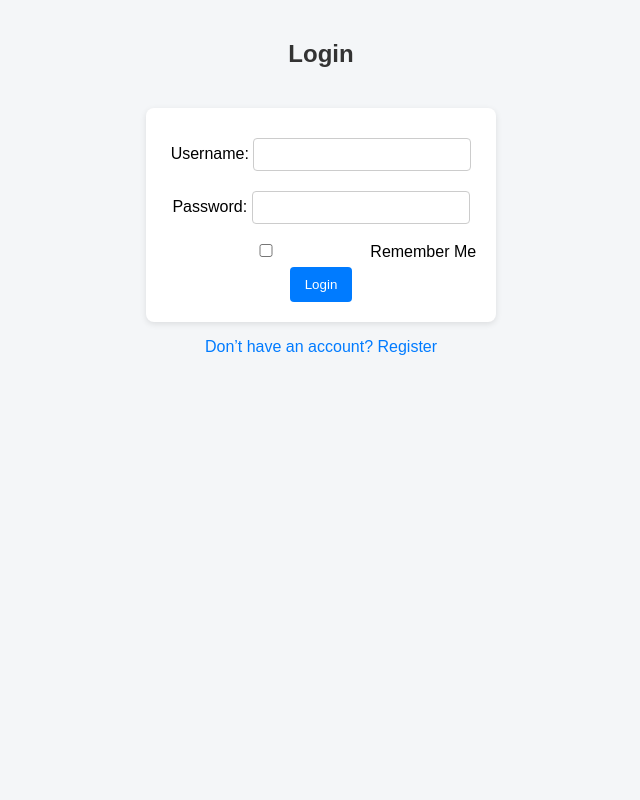
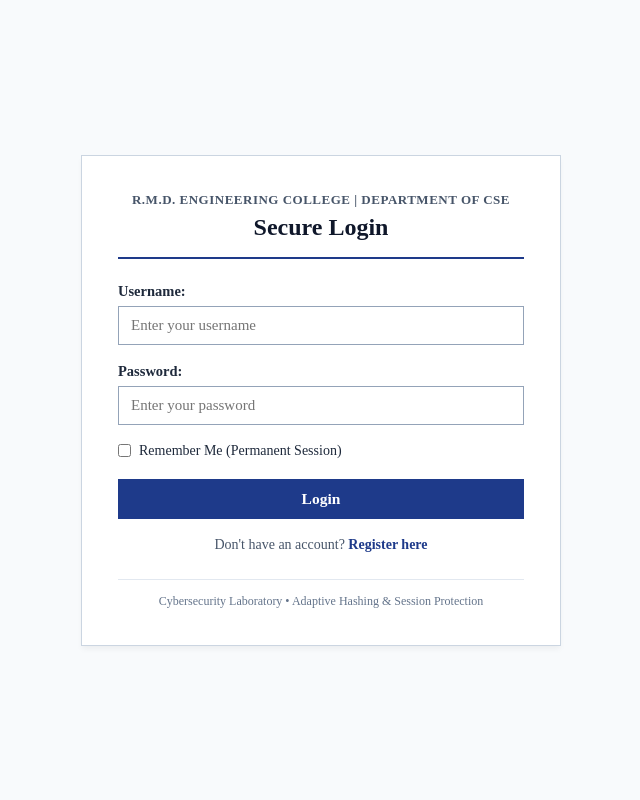
Before and after one commit to MSD-678/secure_login_app, a Flask app: page /login in a window 1280 px wide. Shown: the whole page, without its empty margins (319-959 px from the left). Run offline with Flask 3, Linux system fonts and the light colour scheme.

Commit message:
Enhance login.html with new styles and structure
Updated the login page layout and styles for improved user experience.

```diff
--- a/templates/login.html
+++ b/templates/login.html
@@ -1,24 +1,210 @@
 <!DOCTYPE html>
-<html>
+<html lang="en">
 <head>
-  <title>Login</title>
-  <link rel="stylesheet" href="{{ url_for('static', filename='style.css') }}">
+    <meta charset="UTF-8">
+    <meta name="viewport" content="width=device-width, initial-scale=1.0">
+    <title>Secure Login Portal</title>
+    <style>
+        * {
+            box-sizing: border-box;
+            margin: 0;
+            padding: 0;
+        }
+
+        body {
+            font-family: "Times New Roman", Times, serif;
+            background-color: #f8fafc;
+            color: #0f172a;
+            display: flex;
+            justify-content: center;
+            align-items: center;
+            min-height: 100vh;
+            padding: 20px;
+        }
+
+        .container {
+            background-color: #ffffff;
+            border: 1px solid #cbd5e1;
+            box-shadow: 0 4px 6px -1px rgba(0, 0, 0, 0.05);
+            width: 100%;
+            max-width: 480px;
+            padding: 36px;
+        }
+
+        .header {
+            text-align: center;
+            border-bottom: 2px solid #1e3a8a;
+            padding-bottom: 16px;
+            margin-bottom: 24px;
+        }
+
+        .header h3 {
+            font-size: 13px;
+            text-transform: uppercase;
+            letter-spacing: 0.5px;
+            color: #475569;
+            margin-bottom: 6px;
+        }
+
+        .header h1 {
+            font-size: 24px;
+            font-weight: bold;
+            color: #0f172a;
+        }
+
+        .flash-message {
+            padding: 10px 14px;
+            margin-bottom: 18px;
+            font-size: 14px;
+            border-left: 4px solid #1e3a8a;
+            background-color: #f1f5f9;
+        }
+
+        .flash-error {
+            border-left-color: #dc2626;
+            background-color: #fef2f2;
+            color: #991b1b;
+        }
+
+        .flash-success {
+            border-left-color: #16a34a;
+            background-color: #f0fdf4;
+            color: #166534;
+        }
+
+        .form-group {
+            margin-bottom: 18px;
+        }
+
+        label {
+            display: block;
+            font-size: 14.5px;
+            font-weight: bold;
+            color: #1e293b;
+            margin-bottom: 6px;
+        }
+
+        input[type="text"],
+        input[type="password"] {
+            width: 100%;
+            padding: 10px 12px;
+            font-family: "Times New Roman", Times, serif;
+            font-size: 15px;
+            border: 1px solid #94a3b8;
+            background-color: #ffffff;
+            color: #0f172a;
+            outline: none;
+        }
+
+        input[type="text"]:focus,
+        input[type="password"]:focus {
+            border-color: #1e3a8a;
+            box-shadow: 0 0 0 1px #1e3a8a;
+        }
+
+        .checkbox-group {
+            display: flex;
+            align-items: center;
+            margin-bottom: 20px;
+        }
+
+        .checkbox-group input {
+            margin-right: 8px;
+            cursor: pointer;
+        }
+
+        .checkbox-group label {
+            margin-bottom: 0;
+            font-size: 14px;
+            font-weight: normal;
+            cursor: pointer;
+        }
+
+        .btn-submit {
+            display: inline-block;
+            width: 100%;
+            padding: 11px;
+            background-color: #1e3a8a;
+            color: #ffffff;
+            font-family: "Times New Roman", Times, serif;
+            font-size: 15.5px;
+            font-weight: bold;
+            border: none;
+            cursor: pointer;
+            transition: background-color 0.15s ease-in-out;
+        }
+
+        .btn-submit:hover {
+            background-color: #172554;
+        }
+
+        .sub-link {
+            text-align: center;
+            margin-top: 18px;
+            font-size: 14px;
+            color: #475569;
+        }
+
+        .sub-link a {
+            color: #1e3a8a;
+            font-weight: bold;
+            text-decoration: none;
+        }
+
+        .sub-link a:hover {
+            text-decoration: underline;
+        }
+
+        .footer {
+            margin-top: 26px;
+            padding-top: 14px;
+            border-top: 1px solid #e2e8f0;
+            text-align: center;
+            font-size: 12px;
+            color: #64748b;
+        }
+    </style>
 </head>
 <body>
-  <h2>Login</h2>
+
+<div class="container">
+    <div class="header">
+        <h3>R.M.D. Engineering College | Department of CSE</h3>
+        <h1>Secure Login</h1>
+    </div>
+
     {% with messages = get_flashed_messages(with_categories=true) %}
         {% if messages %}
             {% for category, message in messages %}
-        <div class="flash {{ category }}">{{ message }}</div>
+                <div class="flash-message flash-{{ category }}">{{ message }}</div>
             {% endfor %}
         {% endif %}
     {% endwith %}
-  <form method="POST">
-    Username: <input type="text" name="username" required><br>
-    Password: <input type="password" name="password" required><br>
-    <label><input type="checkbox" name="remember"> Remember Me</label><br>
-    <button type="submit">Login</button>
+
+    <form method="POST" action="/login">
+        <div class="form-group">
+            <label for="username">Username:</label>
+            <input type="text" id="username" name="username" placeholder="Enter your username" required autocomplete="off">
+        </div>
+        <div class="form-group">
+            <label for="password">Password:</label>
+            <input type="password" id="password" name="password" placeholder="Enter your password" required>
+        </div>
+        <div class="checkbox-group">
+            <input type="checkbox" id="remember" name="remember">
+            <label for="remember">Remember Me (Permanent Session)</label>
+        </div>
+        <button type="submit" class="btn-submit">Login</button>
     </form>
-  <p><a href="/register">Don’t have an account? Register</a></p>
+
+    <div class="sub-link">
+        Don't have an account? <a href="{{ url_for('register') }}">Register here</a>
+    </div>
+
+    <div class="footer">
+        Cybersecurity Laboratory &bull; Adaptive Hashing & Session Protection
+    </div>
+</div>
+
 </body>
 </html>
```
Lines whose indentation alone changed are shown as unchanged.
